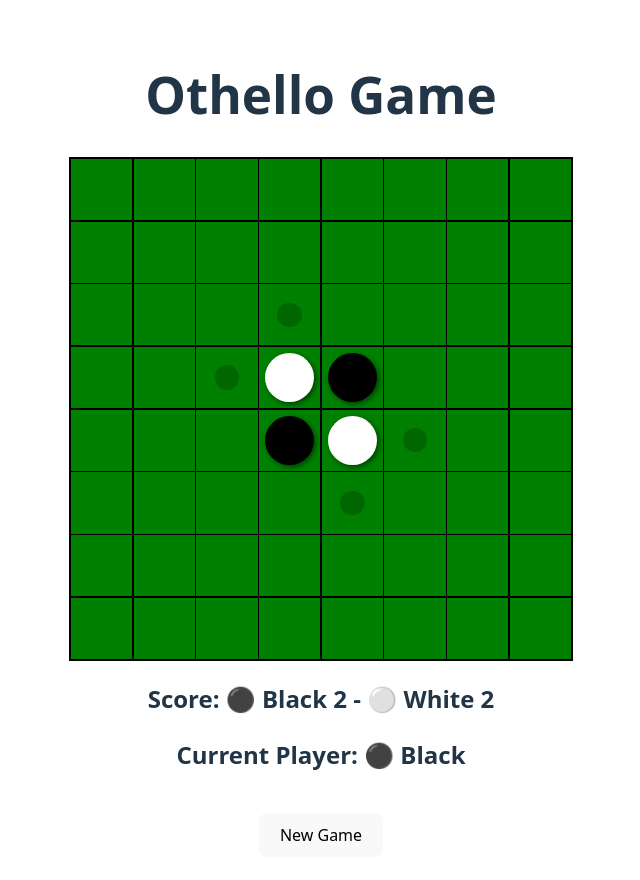
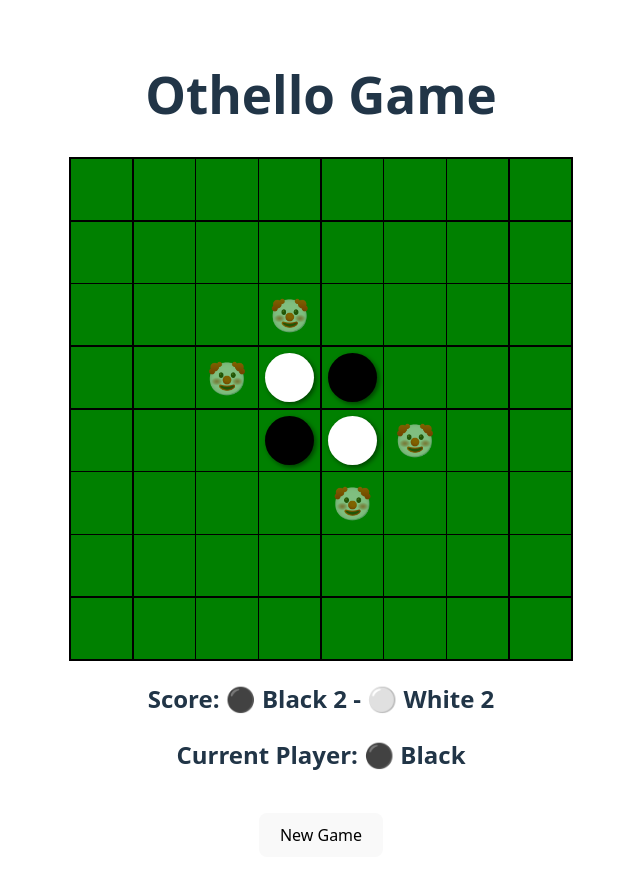
Before and after one commit to kohaku618/Othello, a React (Vite) app: page / in a window 1280 px wide. Shown: the top 880 px of the page, without its empty margins (319-959 px from the left). Built offline with nearby package versions, Linux system fonts and the light colour scheme.

Commit message:
ヒントマーカーの変更

```diff
--- a/src/App.css
+++ b/src/App.css
@@ -50,9 +50,17 @@
 
 /* ヒントマーカー */
 .hint-marker {
-  width: 40%;
-  height: 40%;
-  background-color: rgba(0, 0, 0, 0.2); /* 黒色の20%の透明度 */
-  border-radius: 50%;
-  position: absolute; /* マスの中央に配置 */
+  font-size: 2em;
+  color: rgba(0,0,0,0.5);
+
+  width: 100%;
+  height: 100%;
+  position: absolute;
+  top: 0;
+  left: 0;
+  display: flex;
+  justify-content: center;
+  align-items: center;
+
+  pointer-events: none;
 }
--- a/src/components/Cell.tsx
+++ b/src/components/Cell.tsx
@@ -19,7 +19,7 @@ const Cell = ({ state, onClick, isHint }: CellProps) => {
         <div className='cell' onClick={onClick}>
             {piece}
             {/* isHintがtrueの場合ヒントマーカーを表示 */}
-            {isHint && <div className='hint-marker'></div>}
+            {isHint && <div className='hint-marker'>🤡</div>}
         </div>
     );
 }
```
